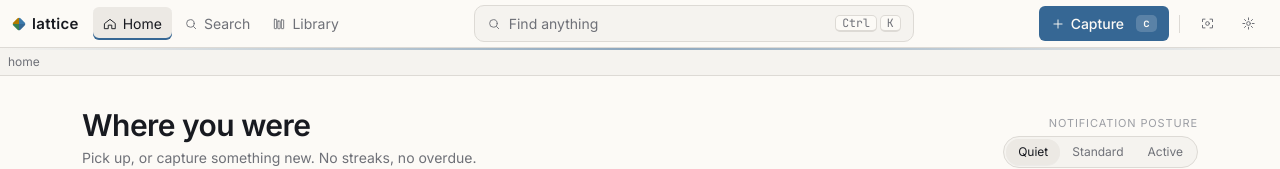
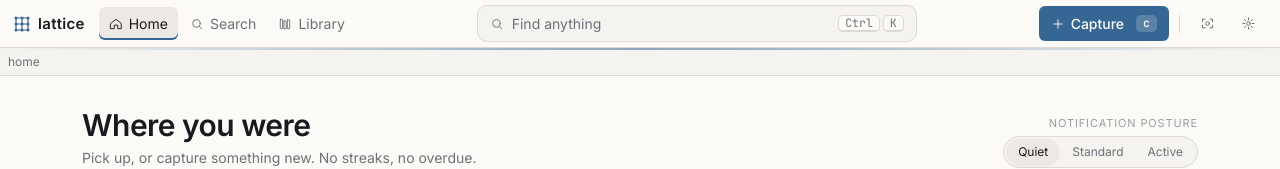
Before and after one commit to rghamilton3/lattice, a SvelteKit app in the folder surface/: page / in a window 1280 px wide. Shown: the top 169 px of the page. Built offline with nearby package versions, Linux system fonts and the light colour scheme; no server answers.

Commit message:
chore(surface): replace brand-dot with lattice grid icon matching favicon

```diff
--- a/surface/src/components/shell/AppShell.svelte
+++ b/surface/src/components/shell/AppShell.svelte
@@ -20,7 +20,76 @@
 	<header class="toolbar">
 		<div class="row" style="gap:14px">
 			<button class="brand" title="Home" onclick={() => onnav('home')}>
-				<span class="brand-dot"></span>
+				<svg
+					class="brand-icon"
+					viewBox="0 0 16 16"
+					xmlns="http://www.w3.org/2000/svg"
+					aria-hidden="true"
+				>
+					<line
+						x1="2"
+						y1="2"
+						x2="14"
+						y2="2"
+						stroke="var(--c-accent)"
+						stroke-width="1.2"
+						stroke-linecap="round"
+					/>
+					<line
+						x1="2"
+						y1="8"
+						x2="14"
+						y2="8"
+						stroke="var(--c-accent)"
+						stroke-width="1.2"
+						stroke-linecap="round"
+					/>
+					<line
+						x1="2"
+						y1="14"
+						x2="14"
+						y2="14"
+						stroke="var(--c-accent)"
+						stroke-width="1.2"
+						stroke-linecap="round"
+					/>
+					<line
+						x1="2"
+						y1="2"
+						x2="2"
+						y2="14"
+						stroke="var(--c-accent)"
+						stroke-width="1.2"
+						stroke-linecap="round"
+					/>
+					<line
+						x1="8"
+						y1="2"
+						x2="8"
+						y2="14"
+						stroke="var(--c-accent)"
+						stroke-width="1.2"
+						stroke-linecap="round"
+					/>
+					<line
+						x1="14"
+						y1="2"
+						x2="14"
+						y2="14"
+						stroke="var(--c-accent)"
+						stroke-width="1.2"
+						stroke-linecap="round"
+					/>
+					<circle cx="2" cy="2" r="1.5" fill="var(--c-accent)" />
+					<circle cx="8" cy="2" r="1.5" fill="var(--c-accent)" />
+					<circle cx="14" cy="2" r="1.5" fill="var(--c-accent)" />
+					<circle cx="2" cy="8" r="1.5" fill="var(--c-accent)" />
+					<circle cx="8" cy="8" r="1.5" fill="var(--c-accent)" />
+					<circle cx="14" cy="8" r="1.5" fill="var(--c-accent)" />
+					<circle cx="2" cy="14" r="1.5" fill="var(--c-accent)" />
+					<circle cx="8" cy="14" r="1.5" fill="var(--c-accent)" />
+					<circle cx="14" cy="14" r="1.5" fill="var(--c-accent)" />
+				</svg>
 				<span class="brand-name">lattice</span>
 			</button>
 
```
Also changed, not shown: surface/src/lib/assets/favicon.svg, surface/src/lib/styles/components.css.
